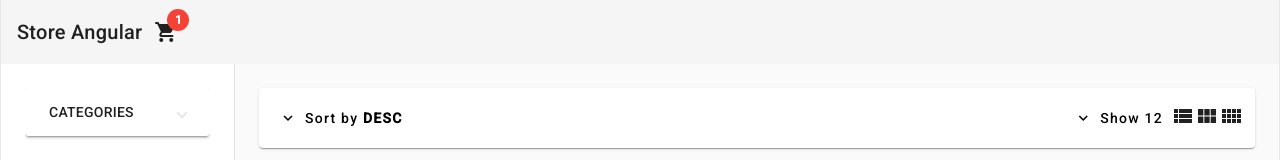
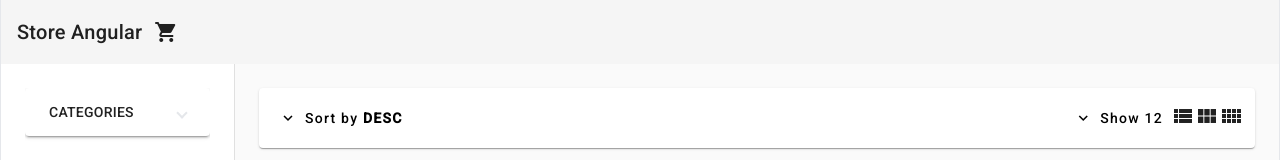
Before and after one commit to soft-sec-dev/angular-store, an Angular app: page /home in a window 1280 px wide. Shown: the top 160 px of the page. Built offline with nearby package versions, Linux system fonts and the light colour scheme.

Commit message:
fix: header-update

```diff
--- a/src/app/components/header/header.component.html
+++ b/src/app/components/header/header.component.html
@@ -1,12 +1,12 @@
 <mat-toolbar class="max-w-7xl border-x">
     <a href="" routerLink="home">Store Angular</a>
     <button mat-icon-button [matMenuTriggerFor]="menu">
-        <mat-icon [matBadge]="1" matBadgeColor="warn">shopping_cart</mat-icon>
+        <mat-icon [matBadge]="itemsQuantity" [matBadgeHidden]="!itemsQuantity" matBadgeColor="warn">shopping_cart</mat-icon>
     </button>
     <mat-menu #menu="matMenu">
         <div class="p-3 divide-y divide-solid">
             <div class="pb-3 flex justify-between">
-                <span class="mr-16">1 items</span>
+                <span class="mr-16">{{itemsQuantity}} Items</span>
                 <a href="" routerLink="cart">View Cart</a>
             </div>
             <div class="py-3">
--- a/src/app/components/header/header.component.ts
+++ b/src/app/components/header/header.component.ts
@@ -1,4 +1,5 @@
-import { Component } from '@angular/core';
+import { Component, Input } from '@angular/core';
+import { Cart, CartItem } from 'src/app/helpers/interfaces.m';
 
 @Component({
   selector: 'app-header',
@@ -7,5 +8,20 @@ import { Component } from '@angular/core';
   ]
 })
 export class HeaderComponent {
+  private _cart: Cart = {items:[]}
+  itemsQuantity = 0
 
+  @Input()
+  get cart():Cart{
+    return this._cart
+  }
+
+  set cart(cart:Cart){
+    this._cart = cart
+    this.itemsQuantity = cart.items
+      .map((item:CartItem)=>item.quantity)
+      .reduce((prev,current)=> prev + current)
+  }
+
+  constructor(){}
 }
```
